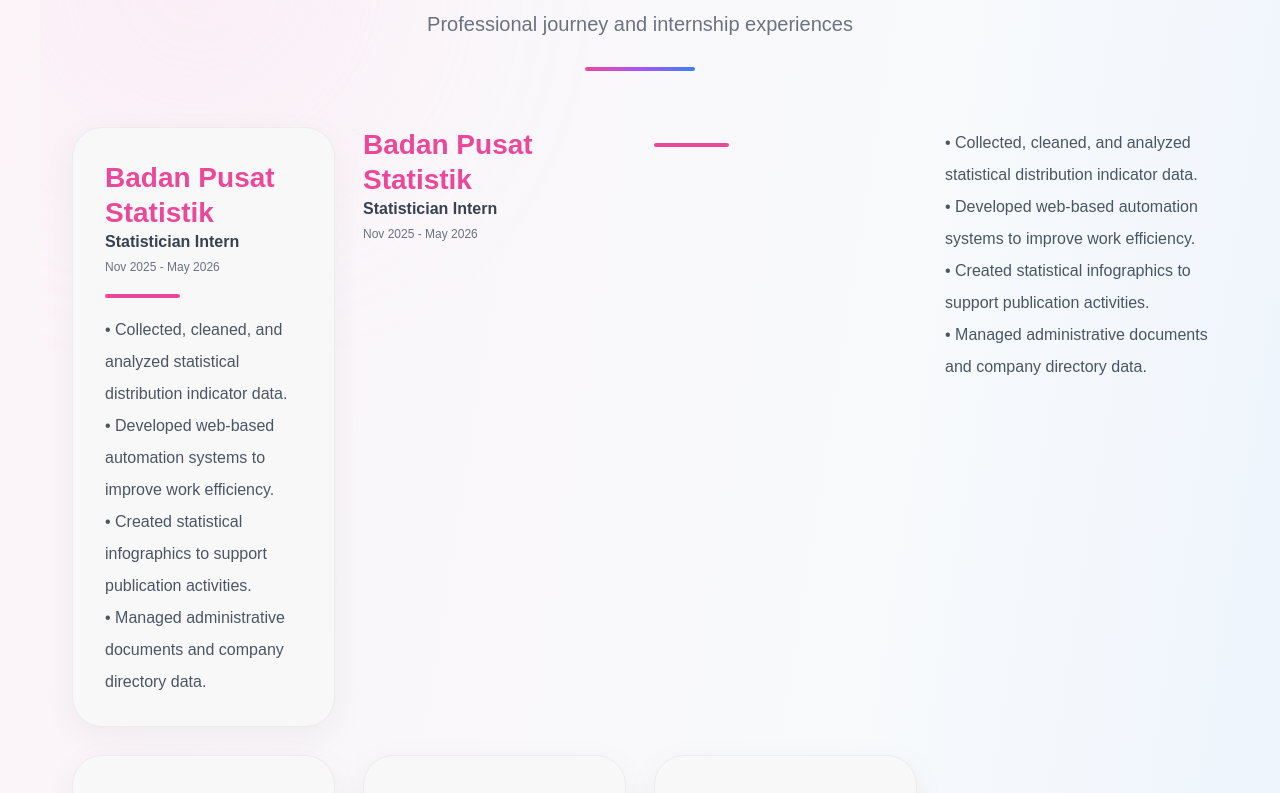
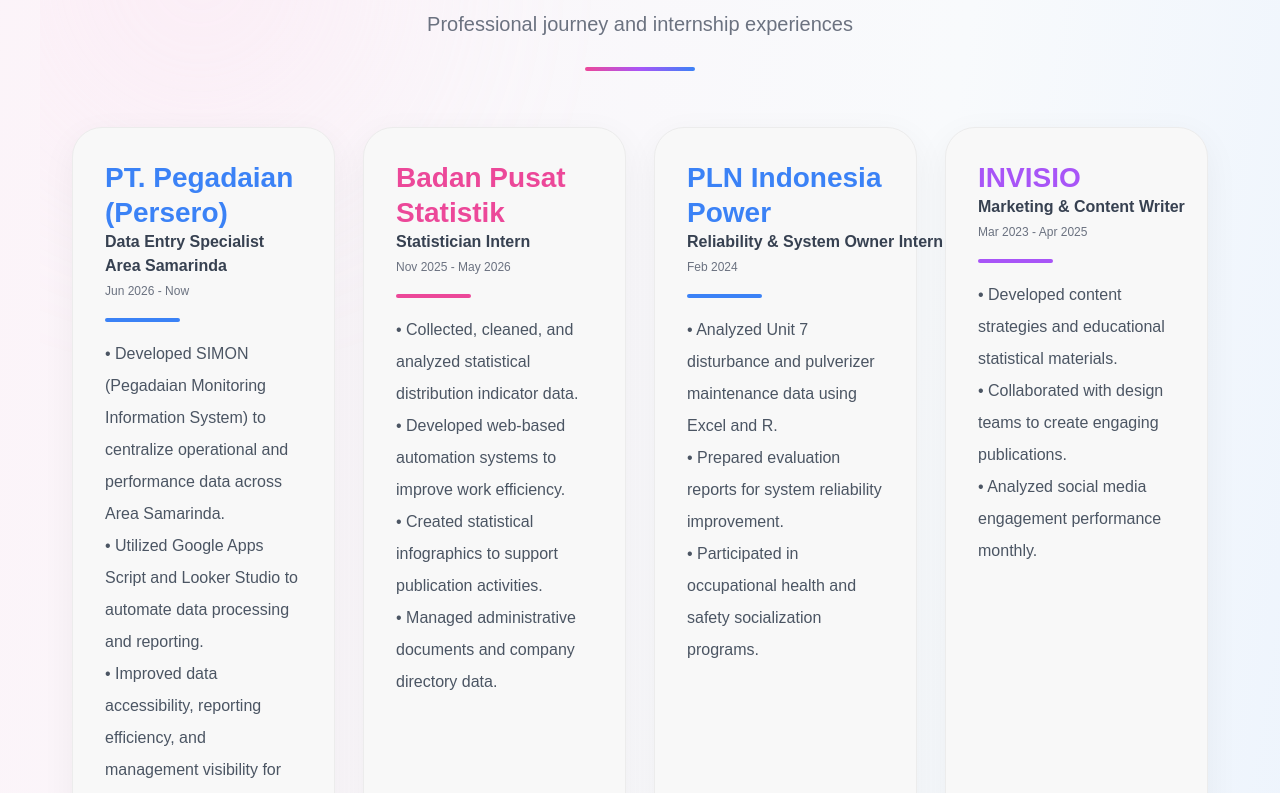
Before and after one commit to lintangntyas/portfolio, a Next.js app: page / in a window 1280 px wide. Shown: the part 1960-2753 px from the top of the page. Built offline with nearby package versions, Linux system fonts and the light colour scheme.

Commit message:
Update page.js

```diff
--- a/app/page.js
+++ b/app/page.js
@@ -369,38 +369,29 @@ export default function Home() {
             className="
               bg-[#f8f8f8]
               border border-[#ececec]
-
               rounded-[30px]
-
               px-8
               pt-8
               pb-7
-
               shadow-[0_10px_35px_rgba(0,0,0,0.05)]
-
               transition-all
               duration-300
-
               hover:-translate-y-1
-
               flex
               flex-col
             "
           >
-
             <div className="relative">
-
               <div className="flex-1">
-
                 <h2
                   className="
                     text-[28px]
                     font-black
-                    text-pink-500
+                    text-blue-500
                     leading-[1.25]
                   "
                 >
-                  Badan Pusat Statistik
+                  PT. Pegadaian (Persero)
                 </h2>
 
                 <p
@@ -409,12 +400,10 @@ export default function Home() {
                     text-[16px]
                     font-semibold
                     leading-[1.5]
-
                   "
                 >
-                  Statistician Intern
+                  Data Entry Specialist Area Samarinda
                 </p>
-
               </div>
 
               <span
@@ -426,44 +415,56 @@ export default function Home() {
                   leading-[1.5]
                 "
               >
-                Nov 2025 - May 2026
+                Jun 2026 - Now
               </span>
-
-            </div>
-
-            {/* LINE */}
-            <div className="w-[75px] h-[4px] bg-pink-500 rounded-full mt-4 mb-4"></div>
-
-            {/* LIST */}
+            </div>
+
+            <div className="w-[75px] h-[4px] bg-blue-500 rounded-full mt-4 mb-4"></div>
+
             <ul
               className="
-
                 text-[#4b5563]
                 text-[16px]
                 leading-[2]
               "
             >
-
               <li>
-                • Collected, cleaned, and analyzed statistical distribution indicator data.
+                • Developed SIMON (Pegadaian Monitoring Information System) to centralize operational and performance data across Area Samarinda.
               </li>
 
               <li>
-                • Developed web-based automation systems to improve work efficiency.
+                • Utilized Google Apps Script and Looker Studio to automate data processing and reporting.
               </li>
 
               <li>
-                • Created statistical infographics to support publication activities.
+                • Improved data accessibility, reporting efficiency, and management visibility for data-driven decisions.
               </li>
-
-              <li>
-                • Managed administrative documents and company directory data.
-              </li>
-
             </ul>
-
           </div>
-            {/* TOP */}
+
+          <div
+            className="
+              bg-[#f8f8f8]
+              border border-[#ececec]
+
+              rounded-[30px]
+
+              px-8
+              pt-8
+              pb-7
+
+              shadow-[0_10px_35px_rgba(0,0,0,0.05)]
+
+              transition-all
+              duration-300
+
+              hover:-translate-y-1
+
+              flex
+              flex-col
+            "
+          >
+
             <div className="relative">
 
               <div className="flex-1">
@@ -538,7 +539,7 @@ export default function Home() {
 
             </ul>
 
-
+          </div>
           {/* CARD 2 */}
           <div
             className="
```
